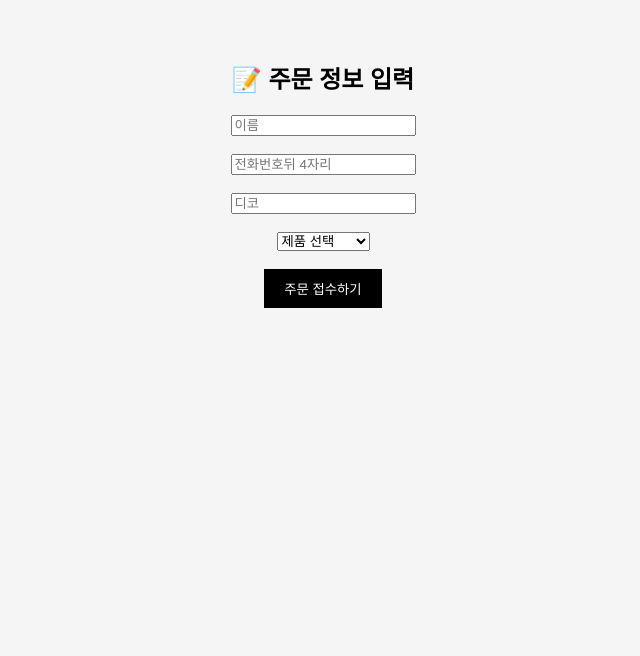
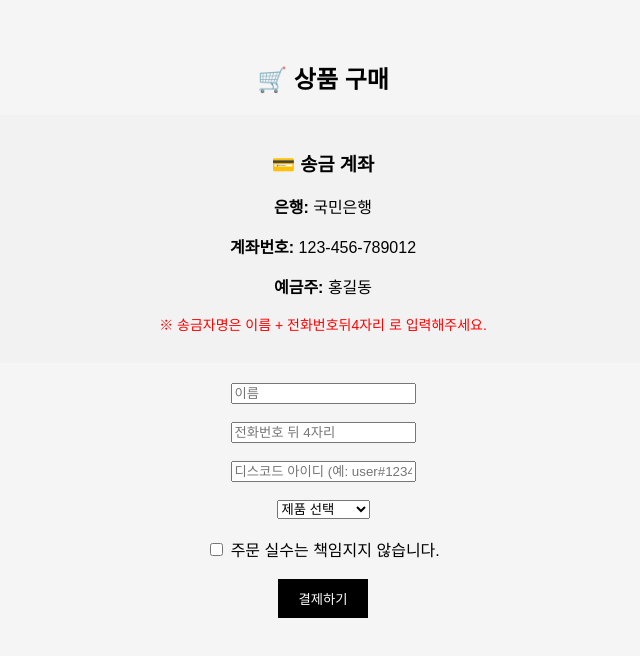
Before and after one commit to pandaman23456/ray-shop, a plain HTML site: page buy.html in a window 1280 px wide. Shown: the whole page, without its empty margins (317-957 px from the left). Drawn offline with Linux system fonts and the light colour scheme.

Commit message:
Update buy.html

```diff
--- a/buy.html
+++ b/buy.html
@@ -4,16 +4,41 @@
     <meta charset="UTF-8">
     <title>구매하기</title>
     <link rel="stylesheet" href="style.css">
+    <style>
+        .account-box {
+            background: #f2f2f2;
+            padding: 15px;
+            margin-bottom: 20px;
+            border-radius: 8px;
+        }
+        .warning {
+            color: red;
+            font-size: 14px;
+        }
+    </style>
 </head>
 <body>
 
 <section class="main">
-    <h2>📝 주문 정보 입력</h2>
+    <h2>🛒 상품 구매</h2>
+
+    <!-- 계좌 안내 -->
+    <div class="account-box">
+        <h3>💳 송금 계좌</h3>
+        <p><strong>은행:</strong> 국민은행</p>
+        <p><strong>계좌번호:</strong> 123-456-789012</p>
+        <p><strong>예금주:</strong> 홍길동</p>
+        <p class="warning">※ 송금자명은 이름 + 전화번호뒤4자리 로 입력해주세요.</p>
+    </div>
 
     <form id="orderForm">
+
         <input type="text" name="name" placeholder="이름" required><br><br>
-        <input type="text" name="phone" placeholder="전화번호뒤 4자리" required><br><br>
-        <input type="text" name="address" placeholder="디코" required><br><br>
+
+        <input type="text" name="phone4" placeholder="전화번호 뒤 4자리"
+               pattern="[0-9]{4}" maxlength="4" required><br><br>
+
+        <input type="text" name="discord" placeholder="디스코드 아이디 (예: user#1234)" required><br><br>
 
         <select name="product" required>
             <option value="">제품 선택</option>
@@ -23,15 +48,27 @@
         </select>
         <br><br>
 
-        <button type="submit">주문 접수하기</button>
+        <label>
+            <input type="checkbox" id="agreeCheck">
+            주문 실수는 책임지지 않습니다.
+        </label>
+        <br><br>
+
+        <button type="submit">결제하기</button>
     </form>
 </section>
 
 <script>
-const scriptURL = "https://script.google.com/macros/s/AKfycbygMUM6bDrB3tP9P1J-_BuOI6mydU754GfqFltV1b0hNhS8AP-KKUZjiyucwRlz7TSMQg/exec";
+const scriptURL = "여기에_너의_exec_URL";
 
 document.getElementById("orderForm").addEventListener("submit", function(e) {
     e.preventDefault();
+
+    const agree = document.getElementById("agreeCheck").checked;
+    if (!agree) {
+        alert("주문 동의 체크를 해주세요.");
+        return;
+    }
 
     const formData = new FormData(this);
 
@@ -39,16 +76,13 @@ document.getElementById("orderForm").addEventListener("submit", function(e) {
         method: "POST",
         body: formData
     })
-    .then(function(response) {
-        return response.text();
-    })
-    .then(function(data) {
-        console.log("서버 응답:", data);
+    .then(response => response.text())
+    .then(data => {
         window.location.href = "complete.html";
     })
-    .catch(function(error) {
-        console.error("에러:", error);
+    .catch(error => {
         alert("에러 발생");
+        console.error(error);
     });
 });
 </script>
```
